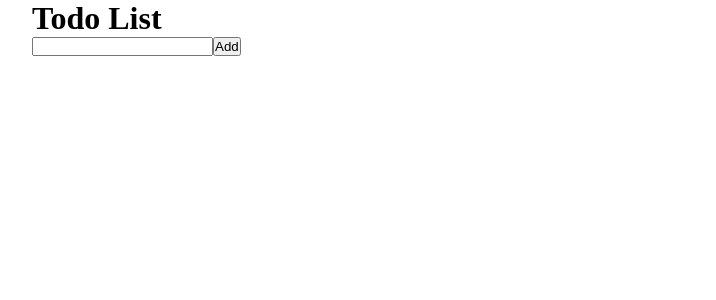
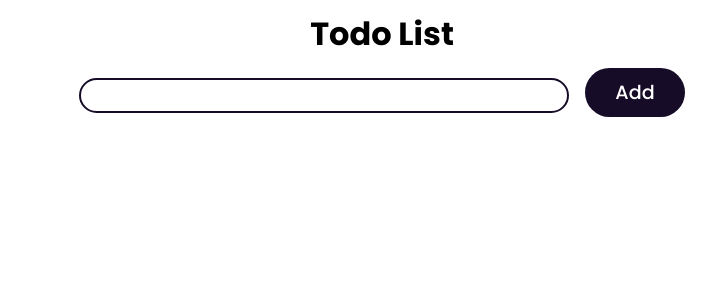
Before and after one commit to joohnq/todo-in-react, a React (Vite) app: page / in a window 1280 px wide. Shown: the top 300 px of the page, without its empty margins (258-974 px from the left). Built offline with nearby package versions, Linux system fonts and the light colour scheme.

Commit message:
feat: Add Todo Style

```diff
--- a/src/components/Form/style.css
+++ b/src/components/Form/style.css
@@ -0,0 +1,28 @@
+.container form input{
+    height: 35px;
+    width: 70%;
+
+    border-radius: 20px;
+
+    border: 2px solid #160C28;
+
+    padding: 5px;
+}
+
+.container form button{
+    padding: 10px 30px;
+
+    margin-left: 1rem;
+
+    font-size: 1.2rem;
+
+    background-color: #160C28;
+
+    color: white ;
+
+    border: none;
+
+    border-radius: 30px;
+
+    cursor: pointer;
+}
--- a/src/components/List/style.css
+++ b/src/components/List/style.css
@@ -1,3 +1,37 @@
 img{
     width: 2rem;
 }
+
+.done{
+    text-decoration: line-through;
+}
+
+ul{
+    display: flex;
+    align-items: center;
+    justify-content: center;
+    flex-direction: column;
+
+    margin: 20px 10px;
+}
+
+li{
+    list-style: none;
+
+    display: flex;
+    align-items: center;
+    justify-content: space-between;
+
+    margin: 10px 0;
+
+    border: 2px solid #000411;
+    border-radius: 30px;
+
+    padding: 10px;
+
+    width: 90%;
+}
+
+li button {
+    border: none;
+}
--- a/src/components/Todo/style.css
+++ b/src/components/Todo/style.css
@@ -2,9 +2,19 @@
     margin: 0;
     padding: 0;
     box-sizing: border-box;
+
+    font-family: 'Poppins', sans-serif;
 }
 
 .container{
     margin: auto;
     max-width: 700px;
+
+    text-align: center;
 }
+
+.container h1{
+    font-weight: 700;
+
+    margin: 10px 0;
+}
```
